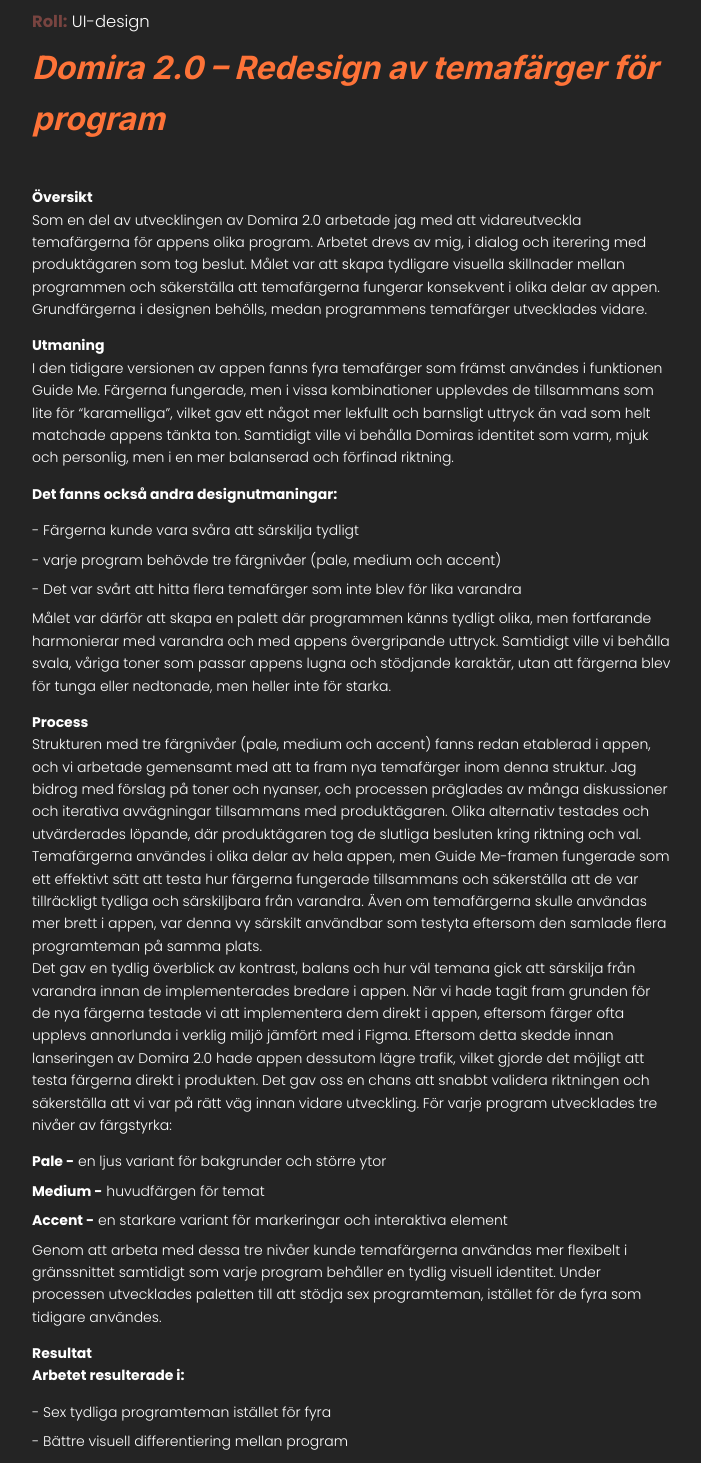
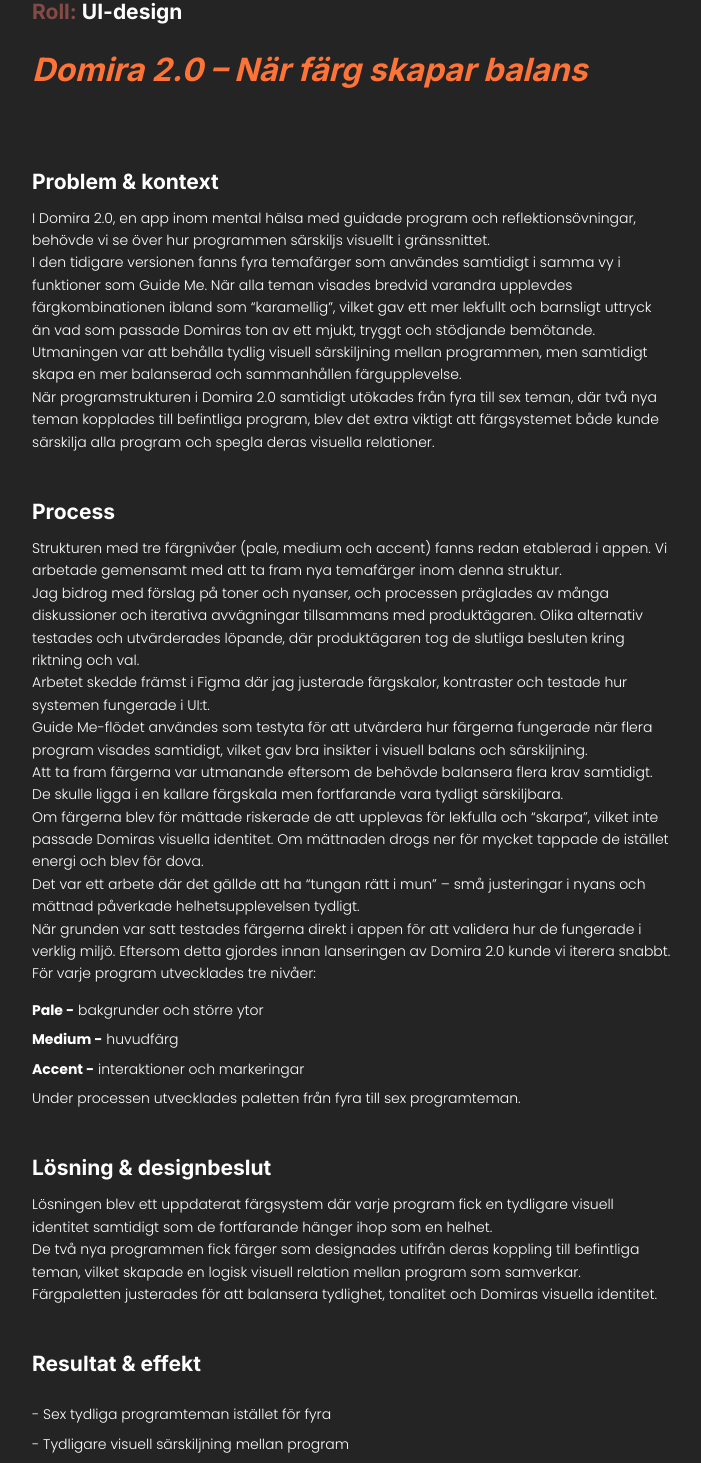
Before and after one commit to EmNatter/portfolio, a React (Vite) app: page /redesign in a window 1280 px wide. Shown: the part 1313-2776 px from the top of the page, without its empty margins (288-989 px from the left). Built offline with nearby package versions, Linux system fonts and the light colour scheme.

Commit message:
Update portfolio projects and styling

```diff
--- a/src/CSS/HamburgerMenu.css
+++ b/src/CSS/HamburgerMenu.css
@@ -17,8 +17,8 @@
 .hamburger-icon span {
   display: block;
   width: 35px;
-  height: 3.5px;
-  background: rgb(255, 77, 0);
+  height: 2.5px;
+  background: rgb(234, 81, 15);
   transition: 0.3s ease;
 }
 
@@ -39,7 +39,7 @@
   position: absolute;
   top: 50px;
   right: 0;
-  background: rgb(15, 15, 15);
+  background: rgba(22, 20, 20, 0.943);
   border-radius: 1px;
   display: none;
   flex-direction: column;
--- a/src/CSS/index.css
+++ b/src/CSS/index.css
@@ -1,6 +1,7 @@
 @import url("https://fonts.googleapis.com/css2?family=Poppins:wght@300;400;500;600;700&display=swap");
 @import url("https://fonts.googleapis.com/css2?family=Playfair+Display:wght@400;700&display=swap");
 @import url("https://fonts.googleapis.com/css2?family=Inter:wght@300;400;500;600;700&display=swap");
+
 
 .handwritten {
   font-family: "Playfair Display", serif;
@@ -59,7 +60,7 @@
 }
 
 h3 {
-  font-family: "Poppins", sans-serif;
+  font-family:"Poppins", sans-serif;
 }
 /* -------- HEADER -------- */
 
@@ -71,12 +72,12 @@
   z-index: 100;
   position: relative;
 
-  background: rgb(0, 0, 0);
+  background:rgb(11, 6, 6);
   font-size: 20px;
 }
 
 .navbar h1 {
-  color: rgb(255, 77, 0);
+  color: rgb(224, 83, 23);
 
   font-size: 3.4rem;
   padding-top: 4.5rem;
@@ -88,7 +89,7 @@
 
 .navbar h2 {
   font-size: 1.7rem;
-  color: rgb(120, 68, 64);
+  color: rgb(132, 74, 70);
   padding-bottom: 3rem;
   text-align: center;
   font-style: italic;
@@ -132,8 +133,8 @@
   display: flex;
   flex-direction: column;
   align-items: center;
-  padding: 3.8rem 1rem;
-  background: rgb(222, 225, 229);
+  padding: 5rem 1rem;
+  background: rgb(190, 197, 205);
   box-shadow: 0px 2px 5px rgb(0, 0, 0.1);
   opacity: 1;
   transform: none;
@@ -148,6 +149,9 @@
   animation: introFade 0.7s ease forwards;
 }
 
+.home_contact {
+  margin-top: 4rem;
+}
 .home_intro.visible h2 {
   animation-delay: 0.05s;
 }
@@ -175,15 +179,17 @@
 .intro_lead {
   font-size: 1.25rem;
   line-height: 1.7;
-  font-weight: 500;
+  font-weight: 400;
   letter-spacing: -0.01em;
   margin-bottom: 1.5rem;
   opacity: 0.95;
-  color: #393939;
+  color: #1b1b1b;
 }
 .intro_body {
-  font-size: 1rem;
+  color: #1b1b1b;
+  font-size: 1.01rem;
   line-height: 1.8;
+  font-weight: 400;
   opacity: 0.75;
   margin-bottom: 1rem;
 }
@@ -208,9 +214,9 @@
 }
 
 .inline_link {
-  font-weight: 500;
+  font-weight: 800;
   text-decoration: underline;
-  text-underline-offset: 3px;
+  text-underline-offset: 2px;
   color: inherit;
   white-space: nowrap;
 }
@@ -424,7 +430,7 @@
 .card h2 {
   padding-left: 1rem;
   padding-top: 1px;
-  color: black;
+  color:  rgb(16, 8, 8);
 }
 
 .card h3 {
@@ -465,13 +471,13 @@
   padding: 2rem 0 1rem;
   font-family: WF Visual Sans;
   font-size: 2.3rem;
-  color: rgb(254, 115, 56);
+  color: rgb(243, 235, 230);
   text-align: left;
 }
 
 .about_wrapper h3 {
   padding: 2rem 0;
-  color: whitesmoke;
+  color: rgb(243, 235, 230);
 }
 
 .about_wrapper p {
@@ -500,8 +506,9 @@
 .about_lead {
   font-size: 1.15rem;
   line-height: 1.75;
-  font-weight: 500;
+  font-weight: 400;
   margin-bottom: 1.2rem;
+  color: rgb(216, 215, 214);
 }
 
 .about_body {
@@ -780,8 +787,9 @@
   padding-top: 4rem;
 }
 
-.projectexample_card h4 {
-  padding-top: 1rem;
+.projectexample_card h2 {
+  padding-top: 3rem;
+  padding-bottom: 0.6rem;
 }
 
 .projectexample_card a {
@@ -809,14 +817,14 @@
   justify-content: center;
   margin-top: 2rem;
 }
-h3 span,
+.projectexample_card h2, .projectexample_card h3,
 .projectexample_card span {
   font-weight: 800;
 }
 
 .projectexample_card strong {
   font-weight: 800;
-  color: rgb(120, 68, 64);
+  color: rgb(132, 74, 70);
 }
 
 /* -------- FOOTER -------- */
@@ -827,7 +835,7 @@
   justify-content: center;
   align-items: center;
   flex-shrink: 0;
-  background: rgb(0, 0, 0);
+  background:rgb(11, 6, 6);
 
   padding-top: 2rem;
   padding-bottom: 0rem;
--- a/src/Pages/Project.jsx
+++ b/src/Pages/Project.jsx
@@ -15,7 +15,7 @@
               <img src={todoImg} alt="todo" className="webshop-img" />
             </a>
             <h3>
-              <strong>Roll:</strong> Frontend med UX/UI-design
+              <strong>Roll: </strong>Frontend med UX/UI-design
             </h3>
             <h1>ToDo-app i React/Vite</h1>
             <p>
@@ -53,26 +53,27 @@
               React-syntax. Varje del av Webbappen är uppdelad i egna filer för
               tydlig struktur.
             </p>
-            <h4>Design och layout</h4>
+
+            <h3>Design och layout</h3>
 
             <p>
               Jag fokuserade på en enkel och enhetlig design med tydlig
               typografi och färgval. Layouten byggdes med Flexbox för att
               enkalare göra webbappen responsiv.
             </p>
-            <h4>Spara i webbläsaren</h4>
+            <h3>Spara i webbläsaren</h3>
             <p>
               Todos lagras i LocalStorage så att de finns kvar vid
               siduppdatering eller återbesök.
             </p>
 
-            <h4>Visuell bekräftelse</h4>
+            <h3>Visuell bekräftelse</h3>
             <p>
               När alla uppgifter är klara visas ett meddelande eller en
               animation.
             </p>
 
-            <h4>Kodkvalitet</h4>
+            <h3>Kodkvalitet</h3>
             <p>Koden är välstrukturerad och formaterad med Prettier. </p>
 
             <div className="button_center">
--- a/src/Pages/Redesign.jsx
+++ b/src/Pages/Redesign.jsx
@@ -6,127 +6,183 @@
     <div>
       <main>
         <section className="projectexample_wrapper">
-          <div class="projectexample_card">
+          <div className="projectexample_card">
             <img src={RedesignImg} alt="redesign" className="redesign-img" />
 
-            <h3>
+            <h2>
               <ul>
                 <li>
-                  <strong>Roll:</strong> UI-design
+                  <strong>Roll: </strong>UI-design
                 </li>
               </ul>
-            </h3>
+            </h2>
 
-            <h1>Domira 2.0 – Redesign av temafärger för program</h1>
+            <h1>Domira 2.0 – När färg skapar balans</h1>
 
-            <h4>Översikt</h4>
+
+            <h2>Problem & kontext</h2>
+
             <p>
-              Som en del av utvecklingen av Domira 2.0 arbetade jag med att
-              vidareutveckla temafärgerna för appens olika program. Arbetet
-              drevs av mig, i dialog och iterering med produktägaren som tog
-              beslut. Målet var att skapa tydligare visuella skillnader mellan
-              programmen och säkerställa att temafärgerna fungerar konsekvent i
-              olika delar av appen. Grundfärgerna i designen behölls, medan
-              programmens temafärger utvecklades vidare.
-            </p>
-            <h4>Utmaning</h4>
-            <p>
-              I den tidigare versionen av appen fanns fyra temafärger som främst
-              användes i funktionen Guide Me. Färgerna fungerade, men i vissa
-              kombinationer upplevdes de tillsammans som lite för “karamelliga”,
-              vilket gav ett något mer lekfullt och barnsligt uttryck än vad som
-              helt matchade appens tänkta ton. Samtidigt ville vi behålla
-              Domiras identitet som varm, mjuk och personlig, men i en mer
-              balanserad och förfinad riktning.
-            </p>
-            <p>
-              <h4>
-                <span>Det fanns också andra designutmaningar:</span>
-              </h4>
-              <ul>
-                <li>- Färgerna kunde vara svåra att särskilja tydligt</li>
-                <li>
-                  - varje program behövde tre färgnivåer (pale, medium och
-                  accent)
-                </li>
-                <li>
-                  - Det var svårt att hitta flera temafärger som inte blev för
-                  lika varandra
-                </li>
-              </ul>
-              Målet var därför att skapa en palett där programmen känns tydligt
-              olika, men fortfarande harmonierar med varandra och med appens
-              övergripande uttryck. Samtidigt ville vi behålla svala, våriga
-              toner som passar appens lugna och stödjande karaktär, utan att
-              färgerna blev för tunga eller nedtonade, men heller inte för
-              starka.
-            </p>
-
-            <h4>Process</h4>
-            <p>
-              Strukturen med tre färgnivåer (pale, medium och accent) fanns
-              redan etablerad i appen, och vi arbetade gemensamt med att ta fram
-              nya temafärger inom denna struktur. Jag bidrog med förslag på
-              toner och nyanser, och processen präglades av många diskussioner
-              och iterativa avvägningar tillsammans med produktägaren. Olika
-              alternativ testades och utvärderades löpande, där produktägaren
-              tog de slutliga besluten kring riktning och val. Temafärgerna
-              användes i olika delar av hela appen, men Guide Me-framen
-              fungerade som ett effektivt sätt att testa hur färgerna fungerade
-              tillsammans och säkerställa att de var tillräckligt tydliga och
-              särskiljbara från varandra. Även om temafärgerna skulle användas
-              mer brett i appen, var denna vy särskilt användbar som testyta
-              eftersom den samlade flera programteman på samma plats.
+              I Domira 2.0, en app inom mental hälsa med guidade program och
+              reflektionsövningar, behövde vi se över hur programmen särskiljs
+              visuellt i gränssnittet.
             </p>
 
             <p>
-              Det gav en tydlig överblick av kontrast, balans och hur väl temana
-              gick att särskilja från varandra innan de implementerades bredare
-              i appen. När vi hade tagit fram grunden för de nya färgerna
-              testade vi att implementera dem direkt i appen, eftersom färger
-              ofta upplevs annorlunda i verklig miljö jämfört med i Figma.
-              Eftersom detta skedde innan lanseringen av Domira 2.0 hade appen
-              dessutom lägre trafik, vilket gjorde det möjligt att testa
-              färgerna direkt i produkten. Det gav oss en chans att snabbt
-              validera riktningen och säkerställa att vi var på rätt väg innan
-              vidare utveckling. För varje program utvecklades tre nivåer av
-              färgstyrka:
+              I den tidigare versionen fanns fyra temafärger som användes
+              samtidigt i samma vy i funktioner som Guide Me. När alla teman
+              visades bredvid varandra upplevdes färgkombinationen ibland som
+              “karamellig”, vilket gav ett mer lekfullt och barnsligt uttryck än
+              vad som passade Domiras ton av ett mjukt, tryggt och stödjande
+              bemötande.
+            </p>
+
+            <p>
+              Utmaningen var att behålla tydlig visuell särskiljning mellan
+              programmen, men samtidigt skapa en mer balanserad och sammanhållen
+              färgupplevelse.
+            </p>
+
+            <p>
+              När programstrukturen i Domira 2.0 samtidigt utökades från fyra
+              till sex teman, där två nya teman kopplades till befintliga
+              program, blev det extra viktigt att färgsystemet både kunde
+              särskilja alla program och spegla deras visuella relationer.
+            </p>
+
+
+            <h2>Process</h2>
+
+            <p>
+              Strukturen med tre färgnivåer (pale, medium och accent) fanns
+              redan etablerad i appen. Vi arbetade gemensamt med att ta fram nya
+              temafärger inom denna struktur.
+            </p>
+
+            <p>
+              Jag bidrog med förslag på toner och nyanser, och processen
+              präglades av många diskussioner och iterativa avvägningar
+              tillsammans med produktägaren. Olika alternativ testades och
+              utvärderades löpande, där produktägaren tog de slutliga besluten
+              kring riktning och val.
+            </p>
+
+            <p>
+              Arbetet skedde främst i Figma där jag justerade färgskalor,
+              kontraster och testade hur systemen fungerade i UI:t.
+            </p>
+
+            <p>
+              Guide Me-flödet användes som testyta för att utvärdera hur
+              färgerna fungerade när flera program visades samtidigt, vilket gav
+              bra insikter i visuell balans och särskiljning.
+            </p>
+
+            <p>
+              Att ta fram färgerna var utmanande eftersom de behövde balansera
+              flera krav samtidigt. De skulle ligga i en kallare färgskala men
+              fortfarande vara tydligt särskiljbara.
+            </p>
+
+            <p>
+              Om färgerna blev för mättade riskerade de att upplevas för
+              lekfulla och “skarpa”, vilket inte passade Domiras visuella
+              identitet. Om mättnaden drogs ner för mycket tappade de istället
+              energi och blev för dova.
+            </p>
+
+            <p>
+              Det var ett arbete där det gällde att ha “tungan rätt i mun” –
+              små justeringar i nyans och mättnad påverkade helhetsupplevelsen
+              tydligt.
+            </p>
+
+            <p>
+              När grunden var satt testades färgerna direkt i appen för att
+              validera hur de fungerade i verklig miljö. Eftersom detta gjordes
+              innan lanseringen av Domira 2.0 kunde vi iterera snabbt.
+            </p>
+
+            <p>
+              För varje program utvecklades tre nivåer:
               <ul>
                 <li>
-                  <span>Pale -</span> en ljus variant för bakgrunder och större
-                  ytor
+                  <span>Pale -</span> bakgrunder och större ytor
                 </li>
                 <li>
-                  <span>Medium -</span> huvudfärgen för temat
+                  <span>Medium -</span> huvudfärg
                 </li>
                 <li>
-                  <span>Accent -</span> en starkare variant för markeringar och
-                  interaktiva element
-                </li>
-              </ul>
-              Genom att arbeta med dessa tre nivåer kunde temafärgerna användas
-              mer flexibelt i gränssnittet samtidigt som varje program behåller
-              en tydlig visuell identitet. Under processen utvecklades paletten
-              till att stödja sex programteman, istället för de fyra som
-              tidigare användes.
-            </p>
-            <h4>Resultat</h4>
-            <p>
-              <span>Arbetet resulterade i:</span>
-              <ul>
-                <li>- Sex tydliga programteman istället för fyra</li>
-                <li>- Bättre visuell differentiering mellan program</li>
-                <li>- En mer balanserad färgpalett</li>
-                <li>
-                  - Temafärger som fungerar mer konsekvent i appens gränssnitt
-                </li>
-                <li>
-                  - Grundfärgerna i designen behölls, medan programmens
-                  temafärger vidareutvecklades som en del av uppdateringen av
-                  Domira 2.0.
+                  <span>Accent -</span> interaktioner och markeringar
                 </li>
               </ul>
             </p>
+
+            <p>
+              Under processen utvecklades paletten från fyra till sex
+              programteman.
+            </p>
+
+            <h2>Lösning & designbeslut</h2>
+
+            <p>
+              Lösningen blev ett uppdaterat färgsystem där varje program fick en
+              tydligare visuell identitet samtidigt som de fortfarande hänger
+              ihop som en helhet.
+            </p>
+
+            <p>
+              De två nya programmen fick färger som designades utifrån deras
+              koppling till befintliga teman, vilket skapade en logisk visuell
+              relation mellan program som samverkar.
+            </p>
+
+            <p>
+              Färgpaletten justerades för att balansera tydlighet, tonalitet och
+              Domiras visuella identitet.
+            </p>
+
+
+            <h2>Resultat & effekt</h2>
+            <ul>
+              <li>- Sex tydliga programteman istället för fyra</li>
+              <li>- Tydligare visuell särskiljning mellan program</li>
+              <li>- Mer sammanhållen och balanserad färgpalett</li>
+              <li>
+                - Bättre visuell struktur i vyer där flera program visas
+                samtidigt
+              </li>
+              <li>
+                - Färgsystem som fungerar mer konsekvent genom hela gränssnittet
+              </li>
+            </ul>
+
+            <p>
+              Resultatet blev ett mer sammanhållet system där program både kan
+              särskiljas tydligt och samtidigt upplevas som en del av samma
+              produkt.
+            </p>
+
+
+            <h2>Reflektion & lärdom</h2>
+
+            <p>
+              Färgsystem i en produkt påverkas mycket av sammanhang och hur det
+              används i UI över tid.
+            </p>
+
+            <p>
+              Det här projektet var både utmanande, väldigt lärorikt och roligt
+              att arbeta med. Det krävde noggrannhet i små detaljer och
+              kontinuerliga justeringar för att hitta rätt balans.
+            </p>
+
+            <p>
+              Paletten fungerar som en stabil grund för Domira 2.0, men kan
+              fortsätta utvecklas i takt med att nya behov uppstår i
+              gränssnittet.
+            </p>
+
             <div className="button_center">
               <Link to="/">
                 <button>Tillbaka Hem</button>
--- a/src/Pages/webshop.jsx
+++ b/src/Pages/webshop.jsx
@@ -67,13 +67,13 @@
               komponenter skrivna med arrow-functions och export default. All
               kod är uppdelad i separata filer för en logisk struktur.
             </p>
-            <h4>Design och layout</h4>
+            <h2>Design och layout</h2>
             <p>
               Applikationen är designad i Figma där vi skapade wireframes och
               mockups. Fokus låg på att bygga en enhetlig och responsiv layout
               som fungerar på både mobil och desktop.
             </p>
-            <h4>Samarbete och versionshantering</h4>
+            <h2>Samarbete och versionshantering</h2>
             <p>
               Projektet versionshanterades med Git och finns på GitHub. Eftersom
               vi jobbade i grupp lärde vi oss att hantera kodbasen tillsammans
@@ -82,7 +82,7 @@
               drivande roll i projektledandet och hjälpte till att hålla en
               tydlig struktur i filerna och i vårt arbetsflöde.
             </p>
-            <h4>Kodkvalitet</h4>
+            <h2>Kodkvalitet</h2>
             <p>
               Koden är formaterad med Prettier för att säkerställa konsekvent
               och läsbar kod.
```
